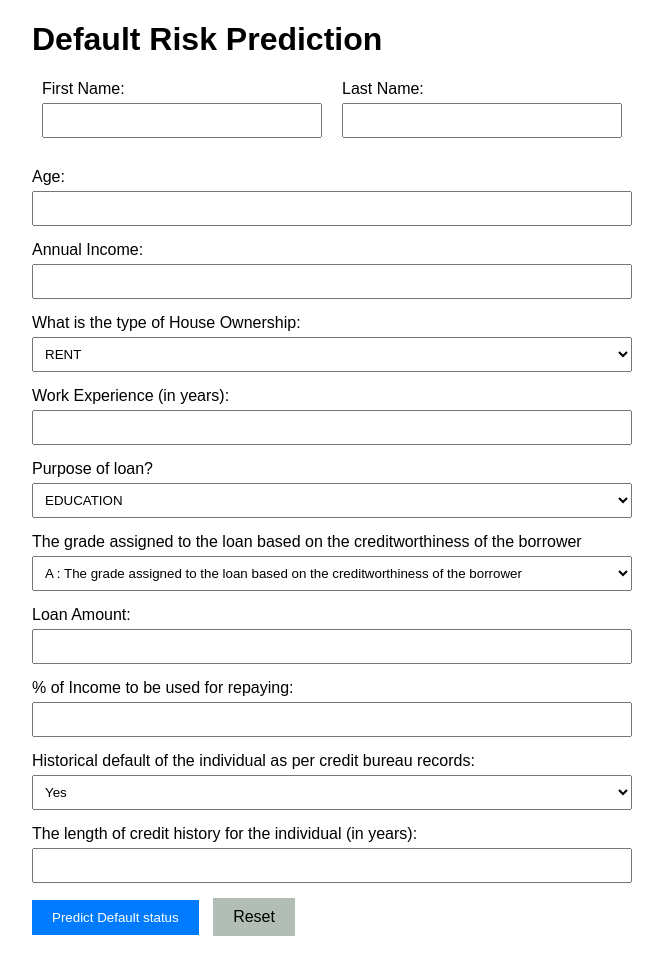
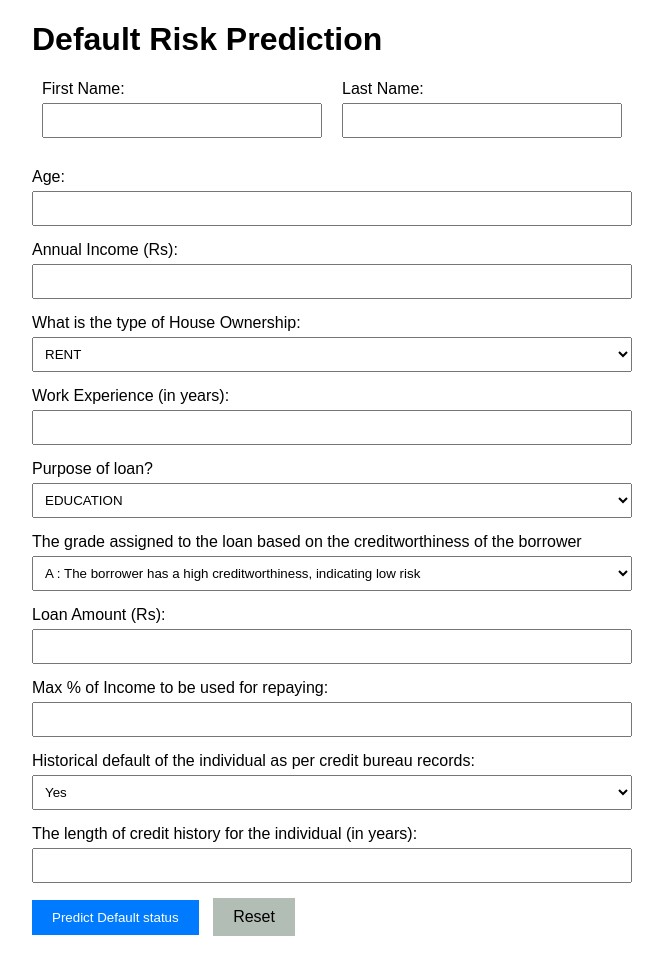
Before and after one commit to DEENA0503/default_risk_predictor, a Flask app: page / in a window 1280 px wide. Shown: the whole page, without its empty margins (308-971 px from the left). Run offline with Flask 3, Linux system fonts and the light colour scheme; parts of the project's set-up code (start-up, migrations or seed data) failed here and were passed over.

Commit message:
Update index.html

```diff
--- a/templates/index.html
+++ b/templates/index.html
@@ -84,11 +84,11 @@
         </div>
         <div class="form-group">
             <label for="age">Age:</label>
-            <input type="number" id="age" name="age" min="10" max="75" required>
+            <input type="number" id="age" name="age" min="10" max="80" required>
         </div>
         <div class="form-group">
-            <label for="annualIncome">Annual Income:</label>
-            <input type="number" id="annualIncome" name="annualIncome" min="1000" required>
+            <label for="annualIncome">Annual Income (Rs):</label>
+            <input type="number" id="annualIncome" name="annualIncome" required title="Enter Expected income if you are a student">
         </div>
         <div class="form-group">
             <label for="homeOwnership">What is the type of House Ownership:</label>
@@ -111,13 +111,13 @@
                 <option value="VENTURE">VENTURE</option>
                 <option value="PERSONAL">PERSONAL</option>
                 <option value="DEBT CONSOLIDATION">DEBT CONSOLIDATION</option>
-                <option value="HOME IMPROVEMENT">HOMEI MPROVEMENT</option>
+                <option value="HOME IMPROVEMENT">HOME IMPROVEMENT</option>
             </select>
         </div>
         <div class="form-group">
             <label for="loanGrade">The grade assigned to the loan based on the creditworthiness of the borrower</label>
             <select id="loanGrade" name="loanGrade" required>
-                <option value="A">A : The grade assigned to the loan based on the creditworthiness of the borrower</option>
+                <option value="A">A : The borrower has a high creditworthiness, indicating low risk</option>
                 <option value="B">B : The borrower is relatively low-risk, but not as creditworthy as Grade A</option>
                 <option value="C">C : The borrower's creditworthiness is moderate</option>
                 <option value="D">D : The borrower is considered to have higher risk compared to previous grades</option>
@@ -127,11 +127,11 @@
             </select>
         </div>
         <div class="form-group">
-            <label for="loanAmount">Loan Amount:</label>
+            <label for="loanAmount">Loan Amount (Rs):</label>
             <input type="number" id="loanAmount" name="loanAmount" min="100" required>
         </div>
         <div class="form-group">
-            <label for="loanPercentIncome">% of Income to be used for repaying:</label>
+            <label for="loanPercentIncome">Max % of Income to be used for repaying:</label>
             <input type="number" id="loanPercentIncome" name="loanPercentIncome" min="0" max="100" required>
         </div>
         <div class="form-group">
```
